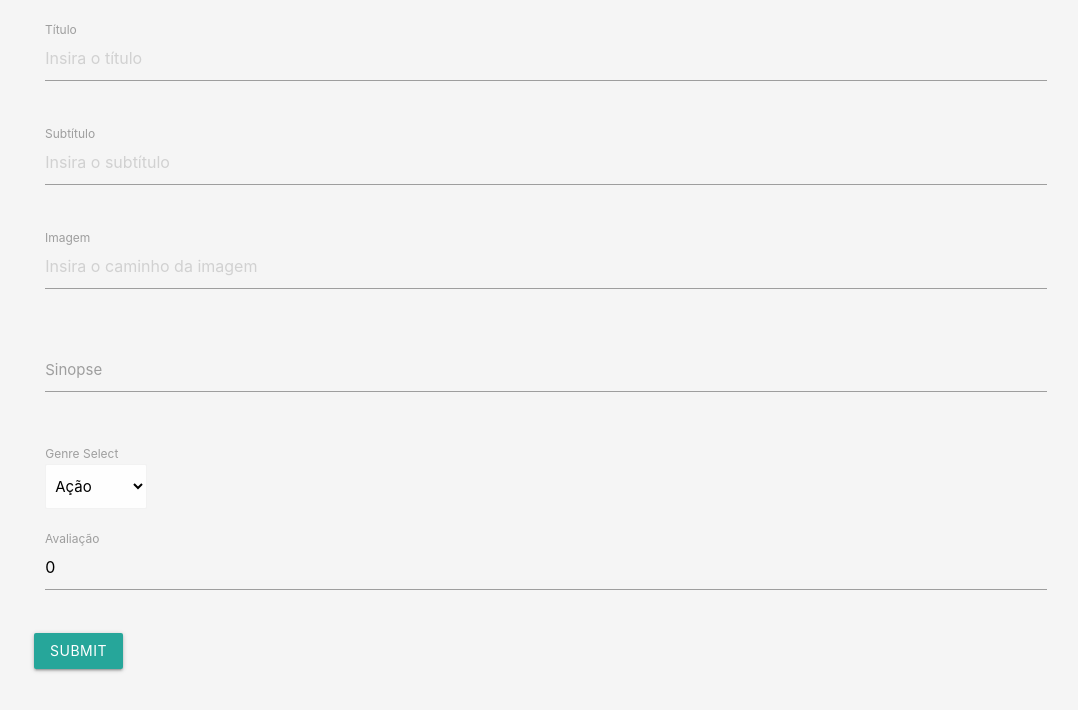
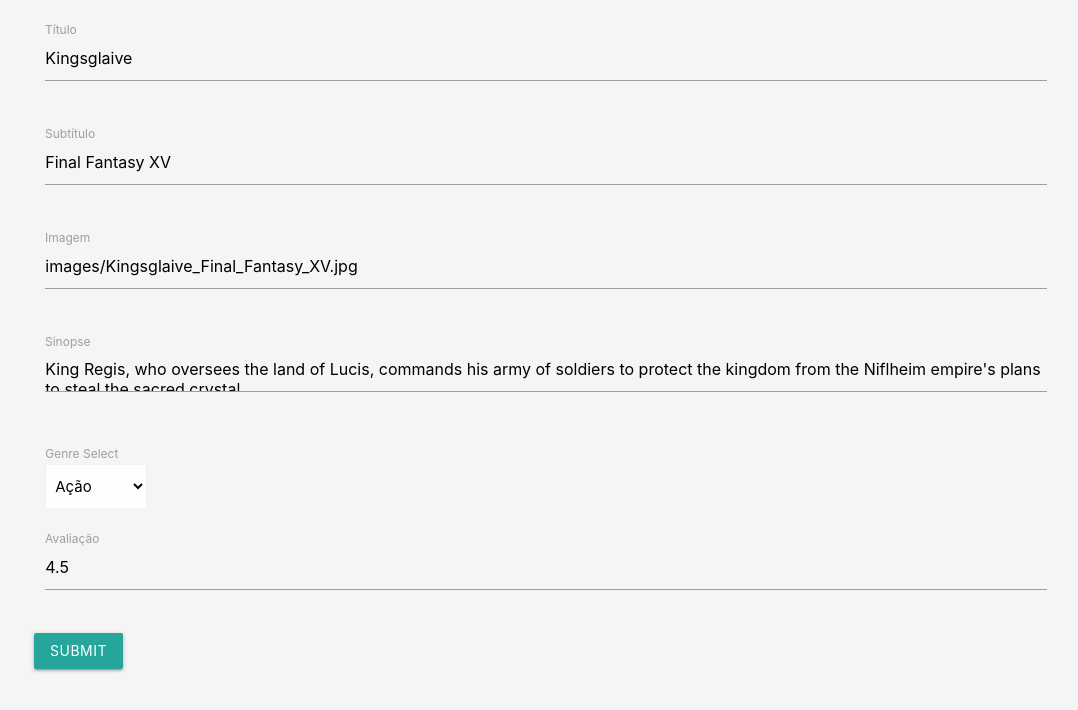
Before and after one commit to tryber/sd-01-week12-movie-card-library-crud, a React (Create React App) app: page /movies/1/edit in a window 1280 px wide. Shown: the top 710 px of the page, without its empty margins (94-1172 px from the left). Built offline with nearby package versions, Linux system fonts and the light colour scheme.

Commit message:
Localizado o erro de nao puxar os dados do filme

```diff
--- a/src/App.js
+++ b/src/App.js
@@ -13,9 +13,9 @@
     <BrowserRouter>
       <Switch>
         <Route exact path="/" component={MovieList} />
+        <Route path="/movies/new" component={NewMovie} />
         <Route exact path="/movies/:id" component={MovieDetails} />
-        <Route exact path="/movies/new" component={NewMovie} />
-        <Route exact path="/movies/:id/edit" component={EditMovie} />
+        <Route path="/movies/:id/edit" component={EditMovie} />
         <Route component={NotFound} />
       </Switch>
     </BrowserRouter>
--- a/src/pages/EditMovie.js
+++ b/src/pages/EditMovie.js
@@ -9,7 +9,11 @@
 class EditMovie extends Component {
   constructor(props) {
     super(props);
-    this.state = {};
+    this.state = {
+      status: 'loading',
+      movie: [],
+      shouldRedirect: false,
+    };
     this.handleSubmit = this.handleSubmit.bind(this);
   }
 
--- a/src/pages/MovieDetails.js
+++ b/src/pages/MovieDetails.js
@@ -51,7 +51,7 @@
               <p>{`Rating: ${rating}`}</p>
             </div>
             <div className="card-action">
-              <Link to={`/movies/${id}/edit`}>
+              <Link to={`/movies/${this.props.match.params.id}/edit`}>
                 Edit
               </Link>
               <Link to="/">
```
